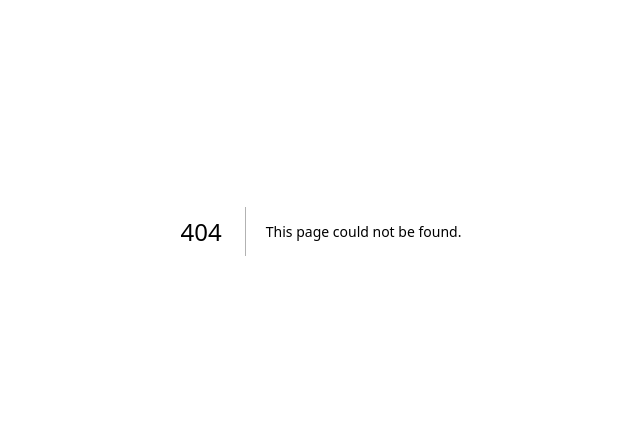
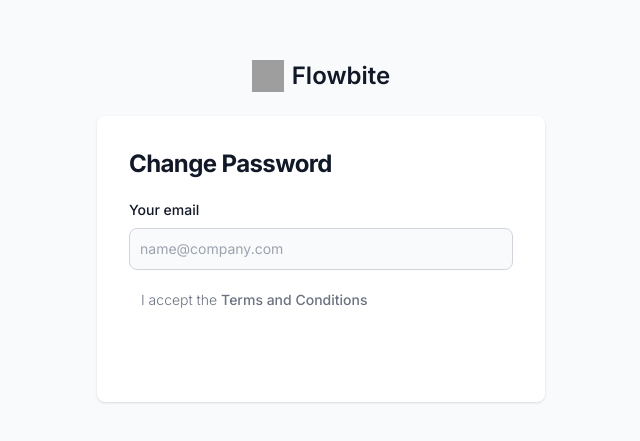
Before and after one commit to ExzyELI/tech-education, a Next.js app: page /password in a window 1280 px wide. Before the commit this address had no page. Shown: the part 169-610 px from the top of the page, without its empty margins (319-959 px from the left). Built offline with nearby package versions, Linux system fonts and the light colour scheme; no server answers; grey boxes are pictures that could not be loaded.

Commit message:
Created password reset form and basic page

```diff
--- /dev/null
+++ b/src/app/password/page.tsx
@@ -0,0 +1,8 @@
+import ResetPasswordForm from "./reset-password-form";
+export default function Page() {
+  return (
+    <section className="bg-gray-50 dark:bg-gray-900">
+      <ResetPasswordForm />
+    </section>
+  );
+}
--- /dev/null
+++ b/src/app/password/reset-password-form.tsx
@@ -0,0 +1,83 @@
+"use client";
+import { sendPasswordResetEmail } from "firebase/auth";
+import { useState } from "react";
+import { auth } from "../firebase/init_app";
+
+{
+  /* use state will be used to keep track of the values the user enters in the form */
+}
+export default function ResetPasswordForm() {
+  const [email, setEmail] = useState("");
+
+  async function handleSubmit() {
+    await sendPasswordResetEmail(auth, email);
+  }
+  return (
+    <div className="mx-auto flex flex-col items-center justify-center px-6 py-8 md:h-screen lg:py-0">
+      <a
+        href="#"
+        className="mb-6 flex items-center text-2xl font-semibold text-gray-900 dark:text-white"
+      >
+        <img
+          className="mr-2 h-8 w-8"
+          src="https://flowbite.s3.amazonaws.com/blocks/marketing-ui/logo.svg"
+          alt="logo"
+        />
+        Flowbite
+      </a>
+      <div className="w-full rounded-lg bg-white p-6 shadow sm:max-w-md sm:p-8 md:mt-0 dark:border dark:border-gray-700 dark:bg-gray-800">
+        <h2 className="mb-1 text-xl font-bold leading-tight tracking-tight text-gray-900 md:text-2xl dark:text-white">
+          Change Password
+        </h2>
+        <form
+          onSubmit={handleSubmit}
+          className="mt-4 space-y-4 md:space-y-5 lg:mt-5"
+          action="#"
+        >
+          <div>
+            <label
+              htmlFor="email"
+              className="mb-2 block text-sm font-medium text-gray-900 dark:text-white"
+            >
+              Your email
+            </label>
+            <input
+              type="email"
+              name="email"
+              id="email"
+              className="focus:ring-primary-600 focus:border-primary-600 block w-full rounded-lg border border-gray-300 bg-gray-50 p-2.5 text-gray-900 sm:text-sm dark:border-gray-600 dark:bg-gray-700 dark:text-white dark:placeholder-gray-400 dark:focus:border-blue-500 dark:focus:ring-blue-500"
+              placeholder="name@company.com"
+              value={email}
+              // event e calls the setForm function to update our form state
+              // we will return an object with all the old form values
+              // then update the email value e.target.value
+              onChange={(e) => setEmail(e.target.value)}
+            />
+          </div>
+          <div>
+            <div className="ml-3 text-sm">
+              <label
+                htmlFor="newsletter"
+                className="font-light text-gray-500 dark:text-gray-300"
+              >
+                I accept the{" "}
+                <a
+                  className="text-primary-600 dark:text-primary-500 font-medium hover:underline"
+                  href="#"
+                >
+                  Terms and Conditions
+                </a>
+              </label>
+            </div>
+          </div>
+          <button
+            type="submit"
+            className="bg-primary-600 hover:bg-primary-700 focus:ring-primary-300 dark:bg-primary-600 dark:hover:bg-primary-700 dark:focus:ring-primary-800 w-full rounded-lg px-5 py-2.5 text-center text-sm font-medium text-white focus:outline-none focus:ring-4"
+          >
+            Reset passwod
+          </button>
+        </form>
+      </div>
+    </div>
+  );
+}
```
